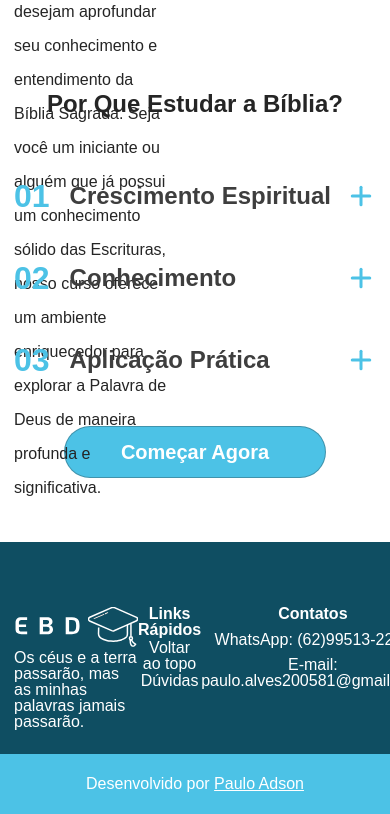
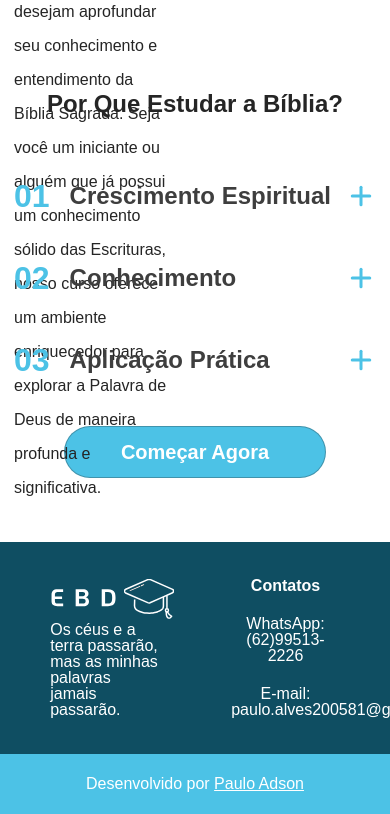
Before and after one commit to PauloAdson/escola-biblica, a React (Create React App) app: page / in a window 390 px wide. Shown: the part 1123-1937 px from the top of the page. Built offline with nearby package versions, Linux system fonts and the light colour scheme; a web font is replaced by a local one.

Commit message:
iniciando o media query do footer

```diff
--- a/src/components/Footer/Footer.jsx
+++ b/src/components/Footer/Footer.jsx
@@ -13,7 +13,7 @@ export class Footer extends React.Component {
                             <p>Os céus e a terra passarão, mas as minhas palavras jamais passarão.</p>
                         </div>
 
-                        <div className="footer__content-links footer__content-height">
+                        <div className="footer__content-links footer__links-rapidos footer__content-height">
                             <h4>Links Rápidos</h4>
 
                             <p><a href="">Voltar ao topo</a></p>
--- a/src/components/Footer/styles.css
+++ b/src/components/Footer/styles.css
@@ -7,15 +7,17 @@ footer {
 }
 
 footer div.footer__content {
-    display: grid;
-    grid-template-columns: 1fr 1fr 1fr;
+    display: flex;
+    justify-content: space-between;
+    width: 100%;
     max-width: 1042px;
     margin: 0 auto;
     color: var(--cor-secundaria);
 }
 
 div.footer__content-height {
-    height: 83px;
+
+    width: 30%;
     justify-content: space-between;
 }
 
@@ -65,3 +67,14 @@ div.footer__copyright a {
 div.footer__copyright a:hover {
     opacity: 0.9;
 }
+
+@media screen and (max-width: 767px) {
+    div.footer__links-rapidos {
+        display: none;
+    }
+
+    footer div.footer__content {
+        display: flex;
+        justify-content: space-around;
+    }
+}
```
